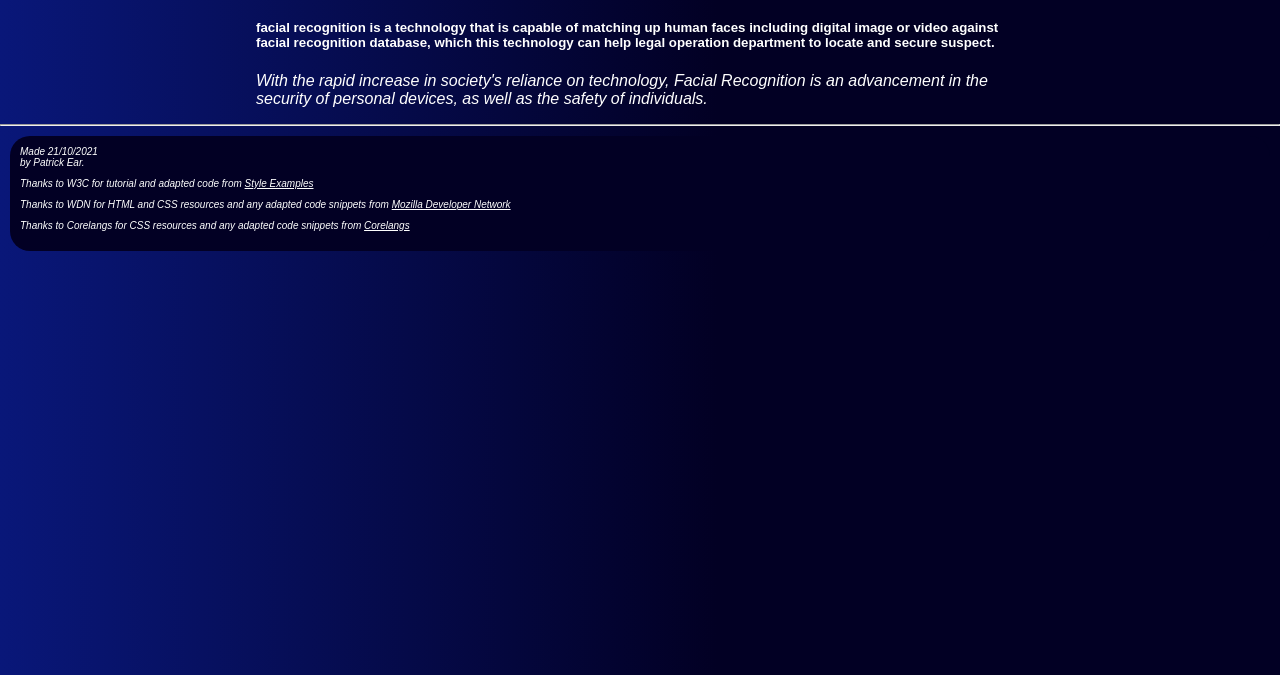
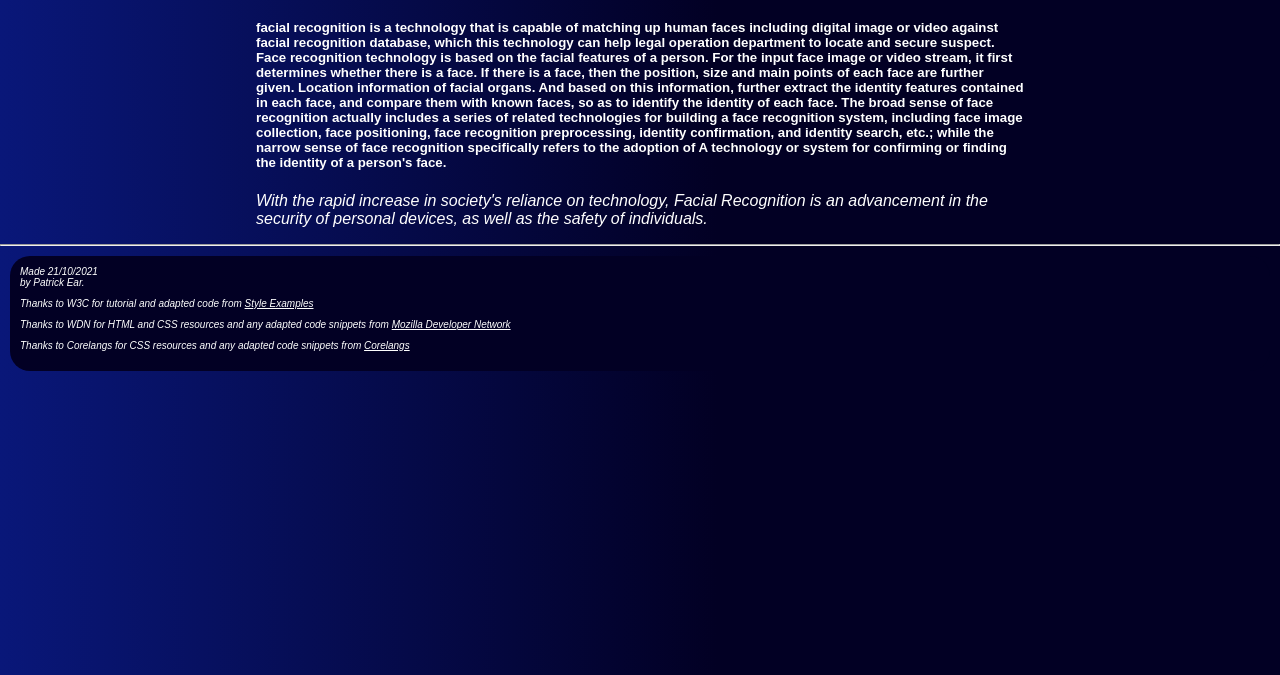
Before and after one commit to Patrick-Ear/COMP501-Group-13, a plain HTML site: page misc/topic.html in a window 1280 px wide. Shown: the part 125-800 px from the top of the page. Drawn offline with Linux system fonts and the light colour scheme.

Commit message:
Update topic.html

```diff
--- a/misc/topic.html
+++ b/misc/topic.html
@@ -46,6 +46,9 @@
     facial recognition is a technology that is capable of matching up human faces
     including digital image or video against facial recognition database,
     which this technology can help legal operation department to locate and secure suspect.
+    Face recognition technology is based on the facial features of a person. For the input face image or video stream, it first determines whether there is a face. If there is a face, then the position, size and main points of each face are further given. Location information of facial organs. And based on this information, further extract the identity features contained in each face, and compare them with known faces, so as to identify the identity of each face.
+
+    The broad sense of face recognition actually includes a series of related technologies for building a face recognition system, including face image collection, face positioning, face recognition preprocessing, identity confirmation, and identity search, etc.; while the narrow sense of face recognition specifically refers to the adoption of A technology or system for confirming or finding the identity of a person's face.
 <p></h5><p>
 
 
```
